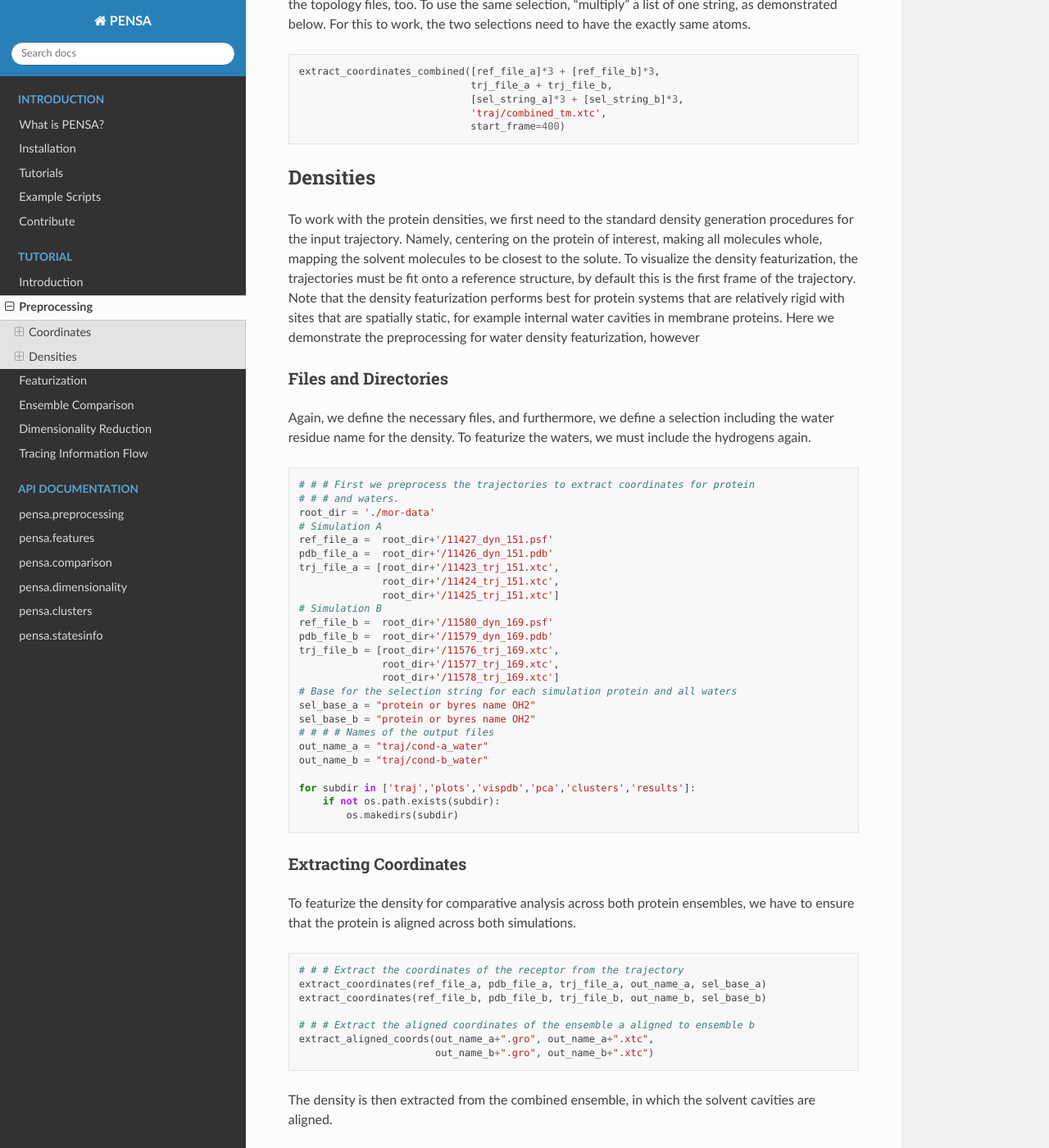
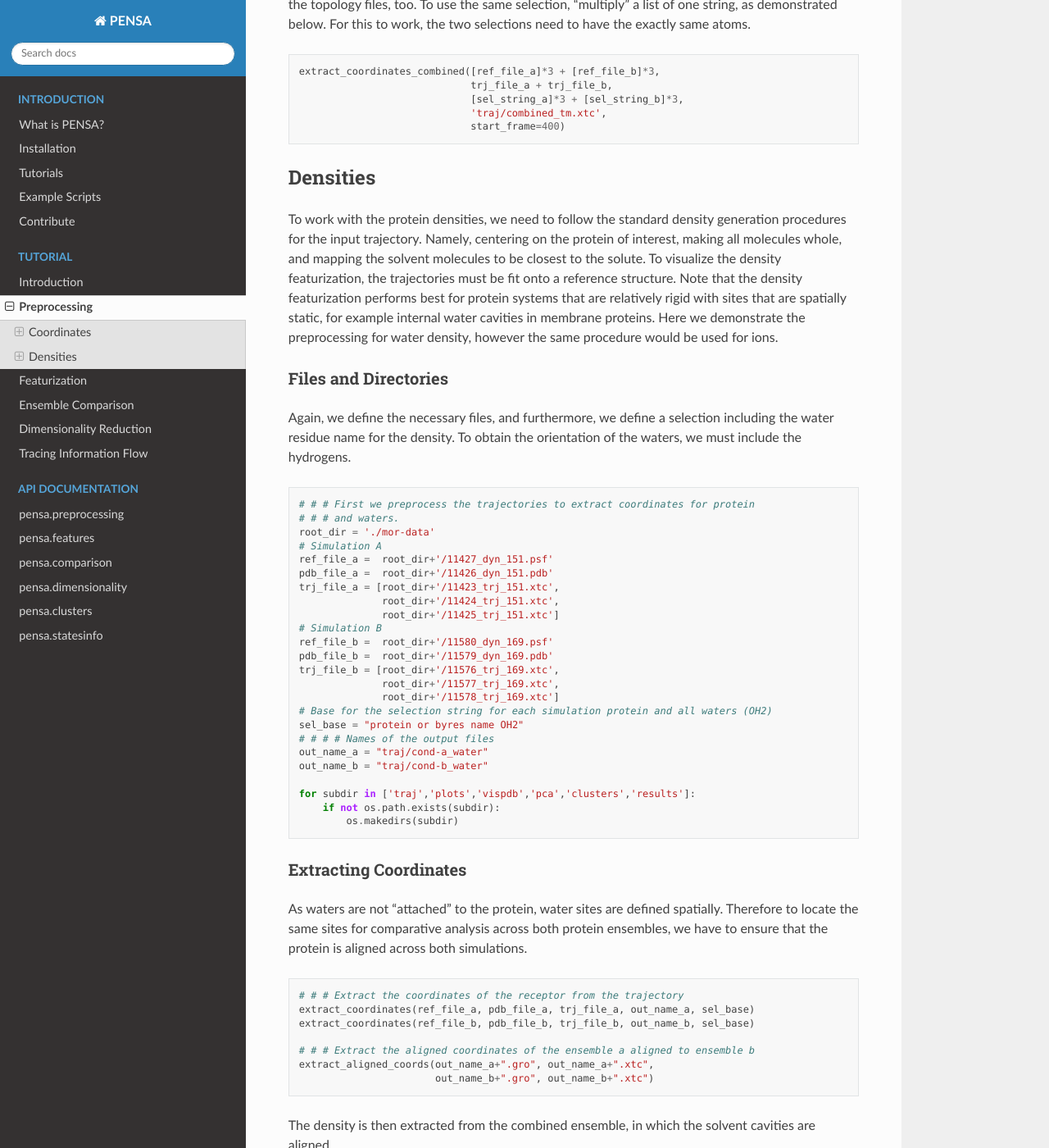
Before and after one commit to drorlab/pensa, a Sphinx documentation site: the page built from docs/tut-2-preprocessing.rst, in a window 1280 px wide and 1400 px high, scrolled down 2447 px. Shown: the whole window at 82% size. Built offline with Sphinx 7.4.7 and the Read the Docs theme 2.0.0, drawn with Linux system fonts in a browser that asks for light colours.

Commit message:
Updating density preprocessing tutorial

```diff
--- a/docs/tut-2-preprocessing.rst
+++ b/docs/tut-2-preprocessing.rst
@@ -148,14 +148,14 @@ to have the exactly same atoms.
 Densities
 *********
 
-To work with the protein densities, we first need to the standard density generation
+To work with the protein densities, we need to follow the standard density generation
 procedures for the input trajectory. Namely, centering on the protein of interest,
-making all molecules whole, mapping the solvent molecules to be closest to the solute.
-To visualize the density featurization, the trajectories must be fit onto a reference structure,
-by default this is the first frame of the trajectory. Note that the density
-featurization performs best for protein systems that are relatively rigid with
-sites that are spatially static, for example internal water cavities in membrane proteins.
-Here we demonstrate the preprocessing for water density featurization, however
+making all molecules whole, and mapping the solvent molecules to be closest to the solute.
+To visualize the density featurization, the trajectories must be fit onto a reference structure.
+Note that the density featurization performs best for protein systems that are
+relatively rigid with sites that are spatially static, for example internal
+water cavities in membrane proteins. Here we demonstrate the preprocessing for
+water density, however the same procedure would be used for ions.
 
 
 
@@ -163,8 +163,8 @@ Files and Directories
 ---------------------
 
 Again, we define the necessary files, and furthermore, we define a selection
-including the water residue name for the density. To featurize the waters, we
-must include the hydrogens again.
+including the water residue name for the density. To obtain the orientation of
+the waters, we must include the hydrogens.
 
 
 .. code:: python
@@ -184,9 +184,8 @@ must include the hydrogens again.
     trj_file_b = [root_dir+'/11576_trj_169.xtc',
                   root_dir+'/11577_trj_169.xtc',
                   root_dir+'/11578_trj_169.xtc']
-    # Base for the selection string for each simulation protein and all waters
-    sel_base_a = "protein or byres name OH2"
-    sel_base_b = "protein or byres name OH2"
+    # Base for the selection string for each simulation protein and all waters (OH2)
+    sel_base = "protein or byres name OH2"
     # # # # Names of the output files
     out_name_a = "traj/cond-a_water"
     out_name_b = "traj/cond-b_water"
@@ -199,14 +198,15 @@ must include the hydrogens again.
 Extracting Coordinates
 ----------------------
 
-To featurize the density for comparative analysis across both protein ensembles,
+As waters are not "attached" to the protein, water sites are defined spatially.
+Therefore to locate the same sites for comparative analysis across both protein ensembles,
 we have to ensure that the protein is aligned across both simulations.
 
 .. code:: python
 
     # # # Extract the coordinates of the receptor from the trajectory
-    extract_coordinates(ref_file_a, pdb_file_a, trj_file_a, out_name_a, sel_base_a)
-    extract_coordinates(ref_file_b, pdb_file_b, trj_file_b, out_name_b, sel_base_b)
+    extract_coordinates(ref_file_a, pdb_file_a, trj_file_a, out_name_a, sel_base)
+    extract_coordinates(ref_file_b, pdb_file_b, trj_file_b, out_name_b, sel_base)
 
     # # # Extract the aligned coordinates of the ensemble a aligned to ensemble b
     extract_aligned_coords(out_name_a+".gro", out_name_a+".xtc",
```
